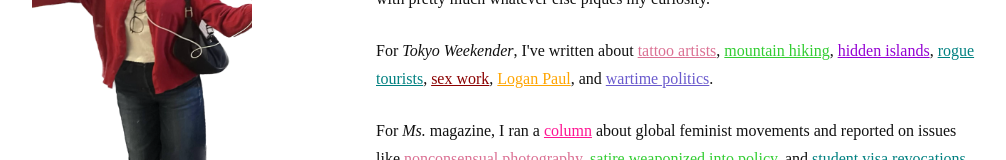
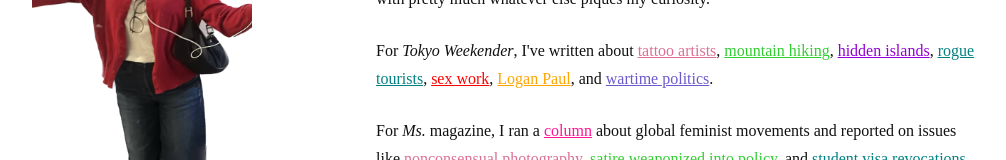
Before and after one commit to wakabss/portfolio-site, a Next.js app: page / in a window 1280 px wide. Shown: the part 372-532 px from the top of the page, without its empty margins (106-1112 px from the left). Built offline with nearby package versions, Linux system fonts and the light colour scheme.

Commit message:
Update page.tsx

```diff
--- a/app/page.tsx
+++ b/app/page.tsx
@@ -125,7 +125,7 @@ export default function AboutPage() {
           ,{" "}
           <a
             href="https://www.tokyoweekender.com/japan-life/news-and-opinion/how-tokyos-host-clubs-drive-clients-into-sex-work/"
-            style={{ textDecoration: "underline", color: "darkred" }}
+            style={{ textDecoration: "underline", color: "red" }}
           >
             sex work
           </a>
```
